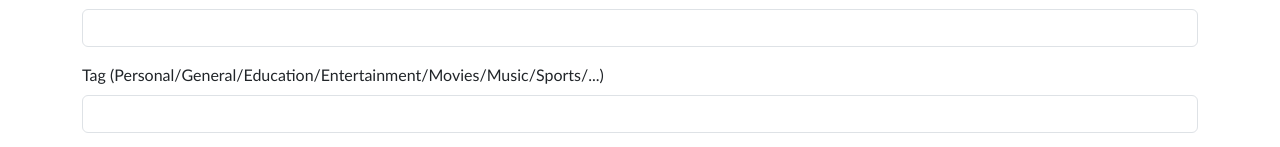
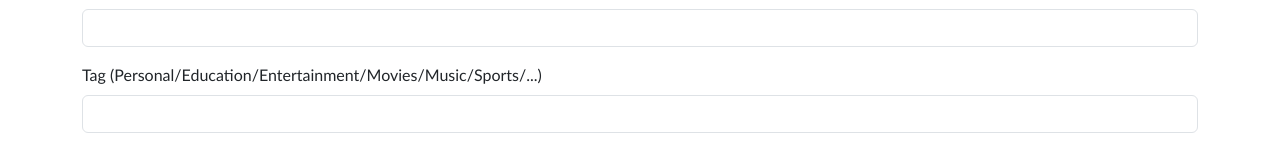
Before and after one commit to somjeet2000/ThinkPad-Client, a React (Create React App) app: page / in a window 1280 px wide. Shown: the part 269-416 px from the top of the page. Built offline with nearby package versions, Linux system fonts and the light colour scheme.

Commit message:
Minor changes related to UI structure in Tag (...)

```diff
--- a/src/components/AddNote.jsx
+++ b/src/components/AddNote.jsx
@@ -78,8 +78,7 @@ const AddNote = () => {
         </div>
         <div className="mb-3">
           <label htmlFor="tag" className="form-label">
-            Tag
-            (Personal/General/Education/Entertainment/Movies/Music/Sports/...)
+            Tag (Personal/Education/Entertainment/Movies/Music/Sports/...)
           </label>
           <input
             type="text"
```
